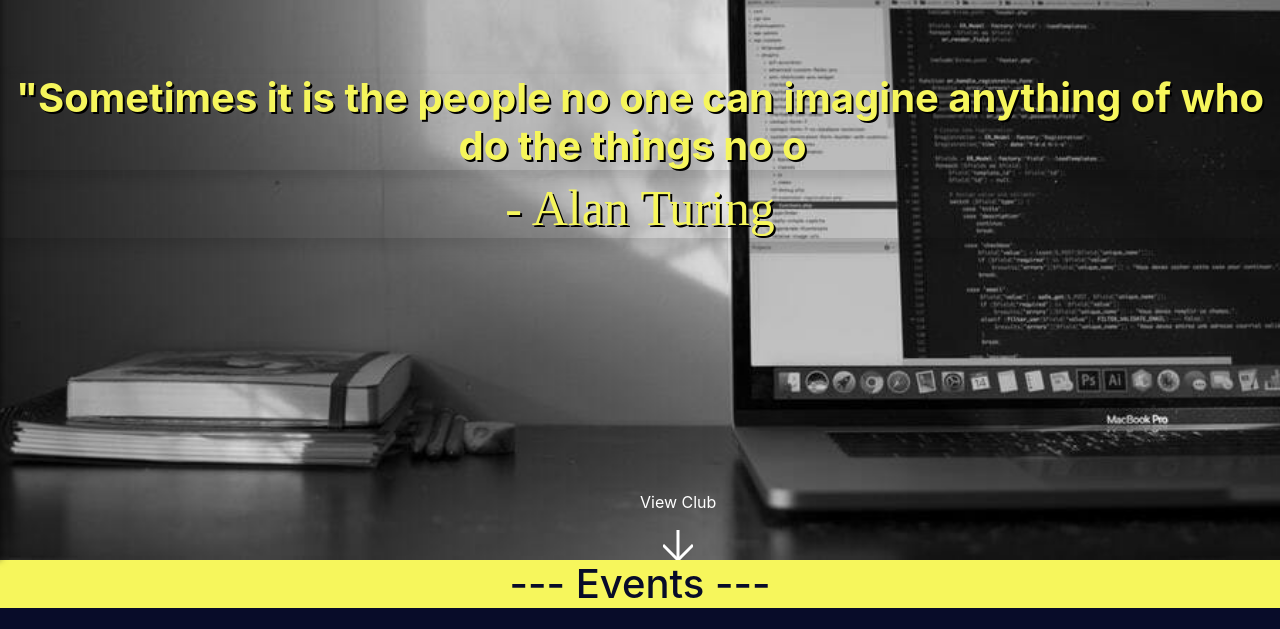
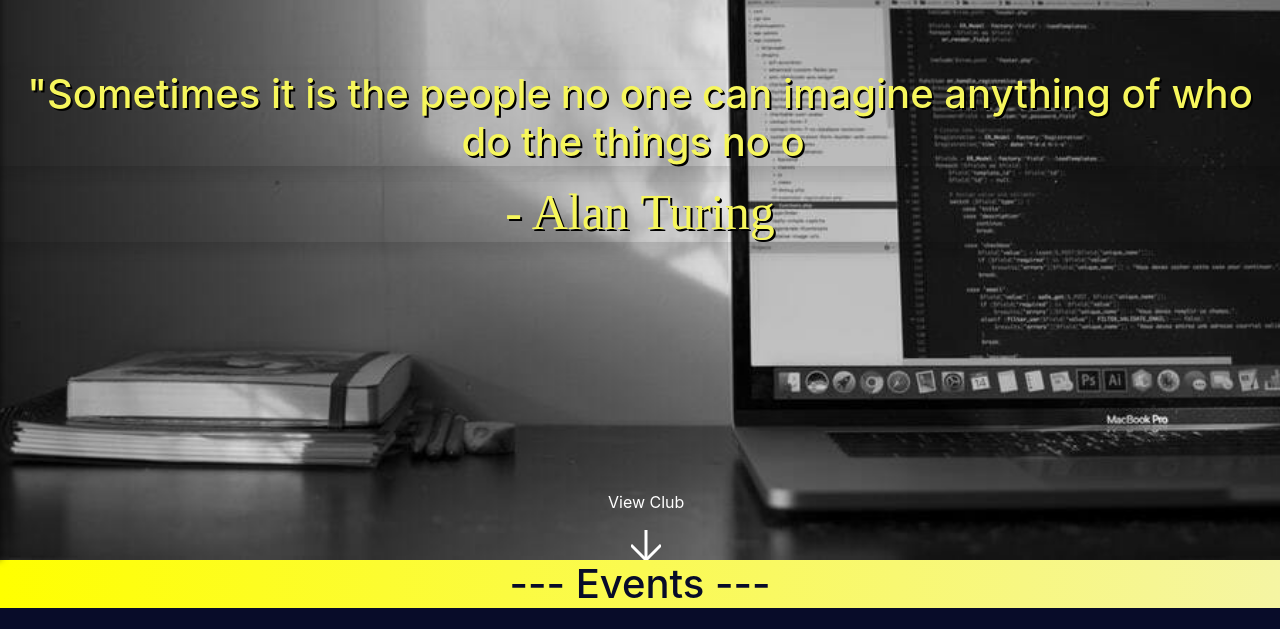
Before and after one commit to DevTroyer/acm-sdstate, a React (Create React App) app: page / in a window 1280 px wide. Shown: the part 240-869 px from the top of the page. Built offline with nearby package versions, Linux system fonts and the light colour scheme; a web font is replaced by a local one.

Commit message:
Apply styling changes to Banner

```diff
--- a/src/Components/Banner/Banner.css
+++ b/src/Components/Banner/Banner.css
@@ -33,6 +33,7 @@
     color: #FFFFFF;
     position: absolute;
     left: 50%;
+    margin-left: -2em;
     bottom: 0;
     height: 70px;
     background-image: url("./arrow.svg");
--- a/src/Components/Banner/Banner.js
+++ b/src/Components/Banner/Banner.js
@@ -7,7 +7,7 @@ const banner = props => {
         <div className="banner">
             <div className="center">
                 <h1 className="shadow banner-quote">
-                    <Typical wrapper='b' steps={[
+                    <Typical steps={[
                         '"Sometimes it is the people no one can imagine anything of who do the things no one can imagine."'
                     ]}/>
                 </h1>
--- a/src/Components/Sections/Officers/Officers.css
+++ b/src/Components/Sections/Officers/Officers.css
@@ -9,6 +9,7 @@
 }
 
 .title {
-    background-color: rgb(246, 246, 92);
+    background-image: linear-gradient(to right, rgb(255, 255, 0), rgb(245, 245, 163));
+    /* background-color: rgb(246, 246, 92); */
     color: rgb(8, 12, 41);
 }
--- a/src/Components/SideDrawer/SideDrawer.js
+++ b/src/Components/SideDrawer/SideDrawer.js
@@ -15,7 +15,7 @@ const sideDrawer = props => {
                 <li><a href="#events">Events</a></li>
                 <li><a href="#officers">Officers</a></li>
                 <li><a href="#devtools">DevTools</a></li>
-                <li><a href="#devtools">Tutoring</a></li>
+                <li><a href="#tutoring">Tutoring</a></li>
             </ul>
         </nav>
     );
```
